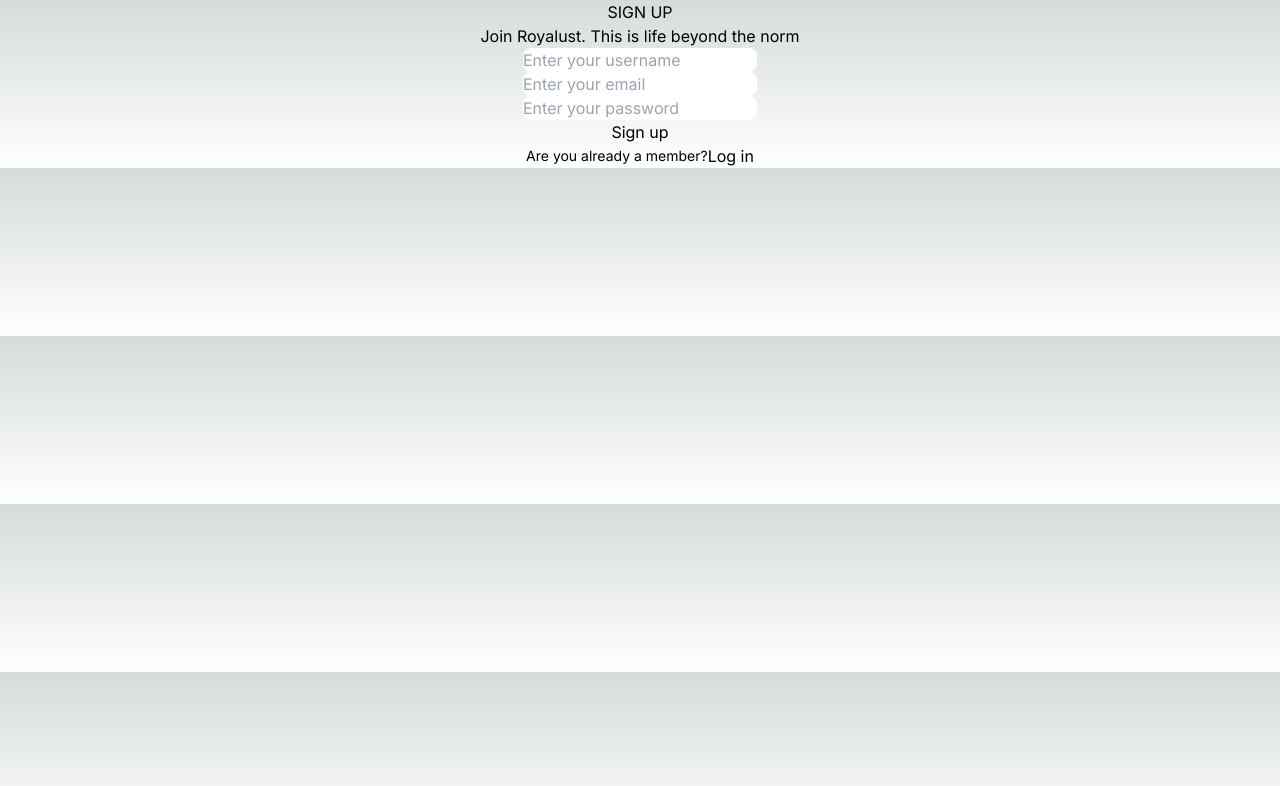
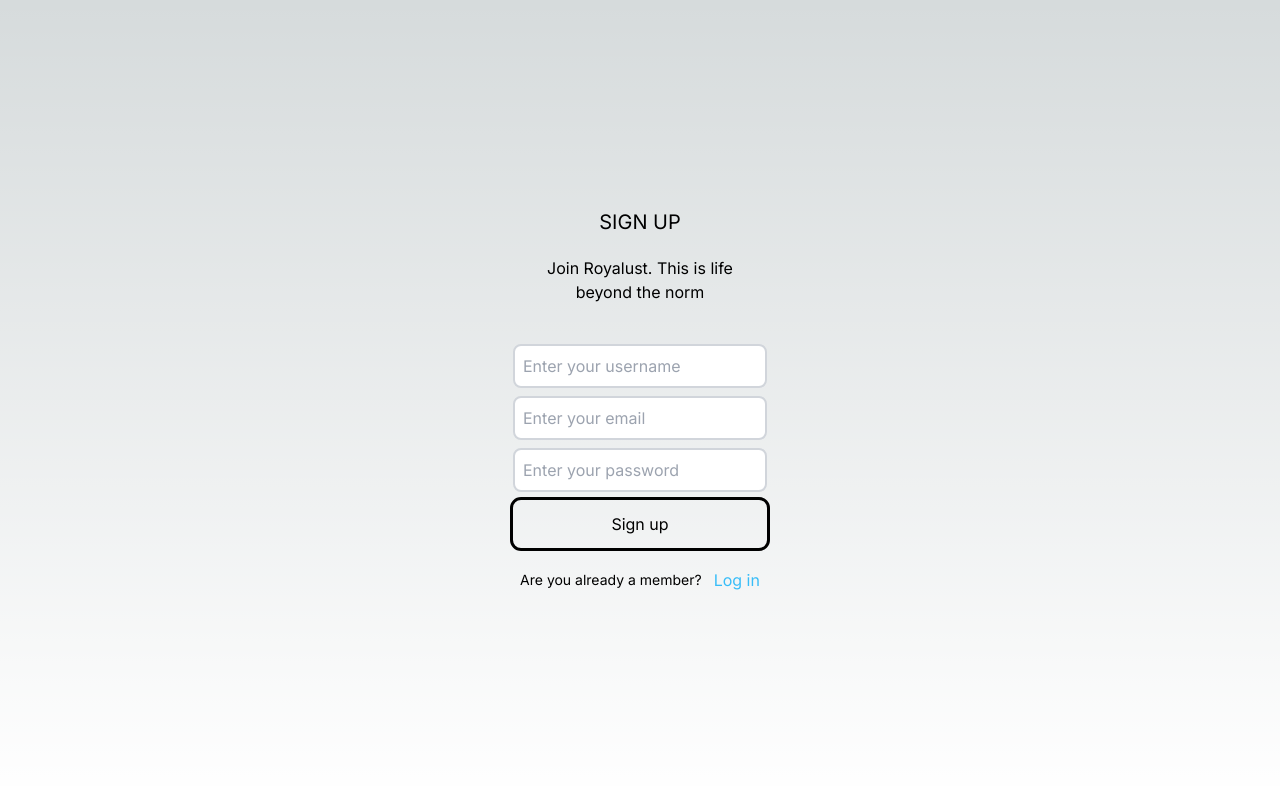
Before and after one commit to Rashad-Muntar/Println-web, a Next.js app: page /auth/signup in a window 1280 px wide. Shown: the top 786 px of the page. Built offline with nearby package versions, Linux system fonts and the light colour scheme; no server answers.

Commit message:
implement form style

```diff
--- a/app/auth/login/page.tsx
+++ b/app/auth/login/page.tsx
@@ -1,6 +1,3 @@
-// import Login from "@/app/components/auth/login";
-
-import { useRouter } from 'next/navigation'
 import Login from '@/src/components/auth/login';
 
 const Page = async () => {
--- a/app/globals.css
+++ b/app/globals.css
@@ -18,6 +18,9 @@
 
 body {
   color: rgb(var(--foreground-rgb));
+  height: 100vh;
+  width: 100vw;
+  overflow-x: hidden;
   background: linear-gradient(
       to bottom,
       transparent,
--- a/app/layout.tsx
+++ b/app/layout.tsx
@@ -18,9 +18,11 @@ export default function RootLayout({
   return (
     <html lang="en">
       <body className={inter.className}>
-        <ApolloClientProvider >
-          <ReduxProvider>{children}</ReduxProvider>
-        </ApolloClientProvider>
+        <div className="h-full">
+            <ApolloClientProvider >
+              <ReduxProvider>{children}</ReduxProvider>
+            </ApolloClientProvider>
+        </div>
       </body>
     </html>
   );
--- a/app/page.tsx
+++ b/app/page.tsx
@@ -1,6 +1,7 @@
 import Image from 'next/image'
+import { useSelector } from "react-redux";
+export default function Home() {
 
-export default function Home() {
   return (
     <main className="flex min-h-screen flex-col items-center justify-between p-24">
       <div className="z-10 w-full max-w-5xl items-center justify-between font-mono text-sm lg:flex">
--- a/src/components/auth/login.tsx
+++ b/src/components/auth/login.tsx
@@ -4,25 +4,25 @@ import Spinner from "../share/spinner";
 import { useState } from "react";
 import { Formik } from "formik";
 import Cookies from "js-cookie";
-// import { LoginSchema } from "@/app/utils/authValidation";
 import { LoginSchema } from "@/utils/validations";
-// import { loginService } from "@/app/api/auth";
-// import { currentUser } from "@/redux/features/userReducer";
 import { currentUser } from "@/src/redux/features/userReducer";
 import { useDispatch } from "react-redux";
 import { useLoginMutation } from "@/generated/graphql";
-// import AuthContainer from "./container";
 import AuthContainer from "../share/AuthContainer";
 import Input from "../share/Input";
 import Button from "../share/Button";
 import { useRouter } from "next/navigation";
 import Link from "next/link";
+import { useSelector } from "react-redux";
 
 const Login = () => {
   const [login] = useLoginMutation();
   const router = useRouter();
   const dispatch = useDispatch();
   const [isLoading, setIsLoading] = useState(false);
+
+  const user = useSelector((state:any) => state.user.currentUser)
+  console.log(user)
   return (
     <AuthContainer
       heading="LOG IN"
@@ -51,11 +51,11 @@ const Login = () => {
             Cookies.set("accessToken", response?.data?.login?.token, {
               expires: new Date(accessTokenExpireDate),
             });
-            // Cookies.set("refreshToken", response?.data?.user.refreshToken);
+            // Cookies.set("refreshToken", response?.data?.login?.user.token);
             // Cookies.set("email", response?.data?.user.email);
             dispatch(currentUser(response?.data?.login?.user));
             setIsLoading(false);
-            // router.push("/");
+            router.push("/");
             console.log(response);
             return response;
           } catch (error: any) {
--- a/src/components/auth/signup.tsx
+++ b/src/components/auth/signup.tsx
@@ -14,6 +14,8 @@ const Signup = () => {
   const [signup] = useSignupMutation();
   const router = useRouter();
   const [isLoading, setIsLoading] = useState(false);
+
+
   return (
     <AuthContainer
       heading="SIGN UP"
@@ -35,7 +37,7 @@ const Signup = () => {
               },
             });
             setIsLoading(false);
-            // router.push("/auth/login");
+            router.push("/auth/login");
             console.log(response);
           } catch (error: any) {
             return error.message;
--- a/src/components/share/AuthContainer.tsx
+++ b/src/components/share/AuthContainer.tsx
@@ -8,7 +8,7 @@ const AuthContainer = ({ children, heading, subHeading }: Props) => {
     <div className="flex flex-col w-full h-full justify-center items-center self-center">
       <div className="flex justify-center items-center flex-col">
         <h1 className="mb-5 text-xl">{heading}</h1>
-        <p className="mb-10 w-[60%]  text-center">{subHeading}</p>
+        <p className="mb-10 w-[60%] text-center">{subHeading}</p>
       </div>
       {children}
     </div>
--- a/src/redux/provider.tsx
+++ b/src/redux/provider.tsx
@@ -3,6 +3,7 @@ import Spinner from "../components/share/spinner";
 import { store, persistor } from "./store";
 import { Provider } from "react-redux";
 import { PersistGate } from "redux-persist/integration/react";
+
 
 export function ReduxProvider({ children }: { children: React.ReactNode }) {
   return (
--- a/src/redux/storage.ts
+++ b/src/redux/storage.ts
@@ -14,7 +14,6 @@ const createNoopStorage = () => {
   };
 };
 
-const storage =
-  typeof window === "undefined" ? createNoopStorage() : createWebStorage();
+const storage = typeof window !== "undefined" ? createWebStorage("local") : createNoopStorage();
 
 export default storage;
--- a/src/redux/store.ts
+++ b/src/redux/store.ts
@@ -4,7 +4,6 @@ import userReducer from "./features/userReducer";
 import storage from "./storage";
 import { combineReducers } from "@reduxjs/toolkit";
 import { persistReducer, persistStore } from 'redux-persist';
-import AsyncStorage from '@react-native-community/async-storage';
 import thunk from 'redux-thunk';
 
 const persistConfig = {
--- a/tailwind.config.js
+++ b/tailwind.config.js
@@ -2,7 +2,7 @@
 module.exports = {
   content: [
     './pages/**/*.{js,ts,jsx,tsx,mdx}',
-    './components/**/*.{js,ts,jsx,tsx,mdx}',
+    './src/**/*.{js,ts,jsx,tsx,mdx}',
     './app/**/*.{js,ts,jsx,tsx,mdx}',
   ],
   theme: {
@@ -12,6 +12,11 @@ module.exports = {
         'gradient-conic':
           'conic-gradient(from 180deg at 50% 50%, var(--tw-gradient-stops))',
       },
+      colors: {
+        'primaryWhite': '#ffffff',
+        'primaryBlack': '#000000',
+        'gray': {100: '#e6e6e6'}
+      },
     },
   },
   plugins: [],
```
